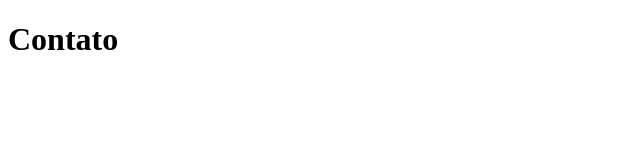
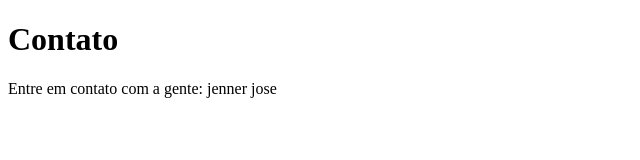
Before and after one commit to JennerJr/sistema-de-cadastro, a plain HTML site: page contato.html in a window 1280 px wide. Shown: the whole page, without its empty margins (0-640 px from the left). Drawn offline with Linux system fonts and the light colour scheme.

```diff
--- a/contato.html
+++ b/contato.html
@@ -8,5 +8,6 @@
 </head>
 <body>
     <h1>Contato</h1>
+    <p> Entre em contato com a gente: jenner jose</p>
 </body>
 </html>
```
